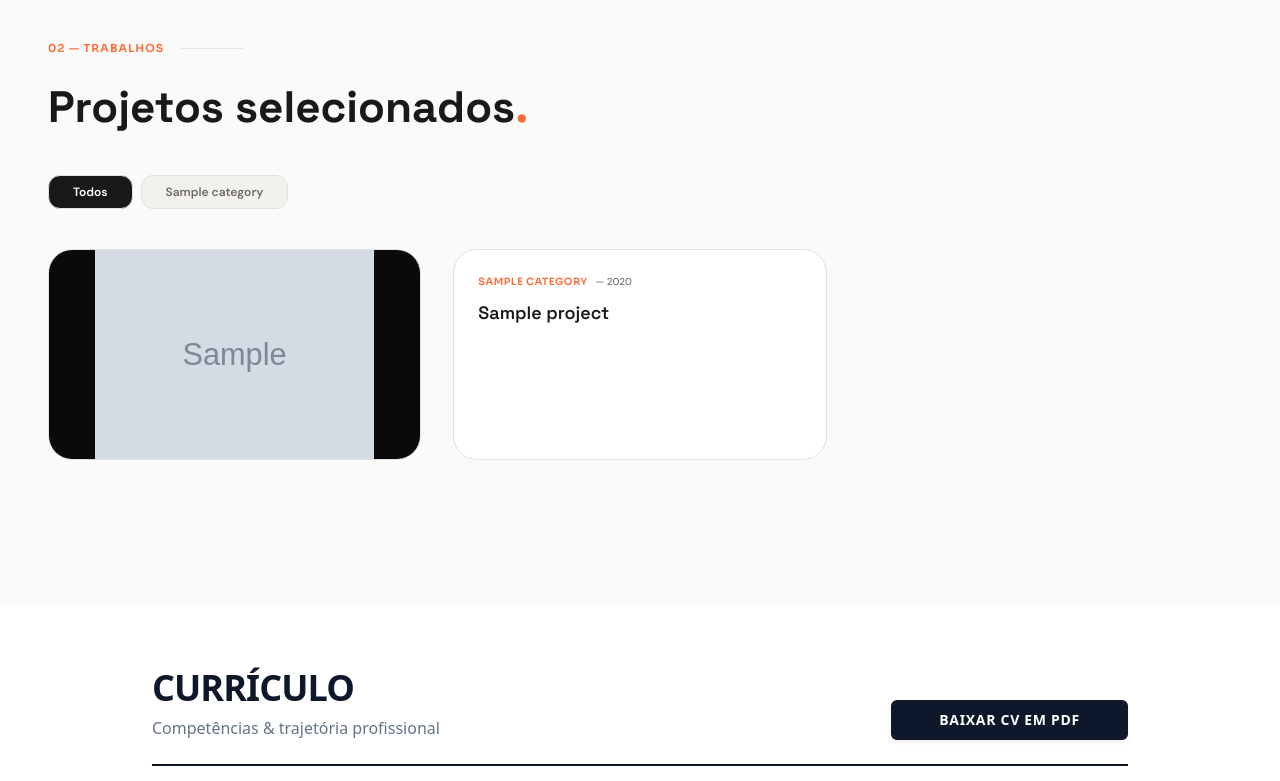
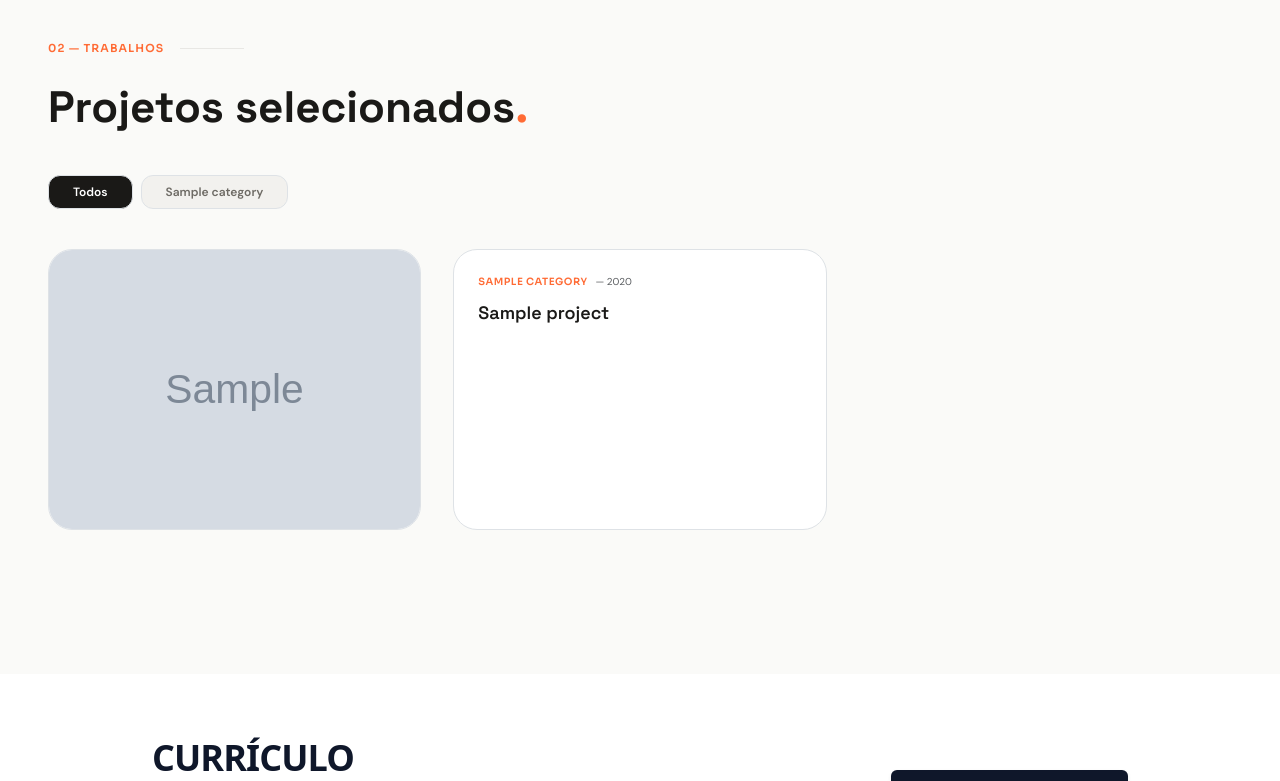
Before and after one commit to afonsopenga03/porfolio, a Django app: page / in a window 1280 px wide. Shown: the part 2139-2920 px from the top of the page. Run offline with Django 5.2, Linux system fonts and the light colour scheme; tables that the repository leaves empty hold one stand-in row (values such as "Sample post"); grey boxes marked "Sample" are stand-in pictures; some libraries are stand-ins or nearby versions.

Commit message:
Update trabalhos.html

```diff
--- a/portfolio/templates/trabalhos.html
+++ b/portfolio/templates/trabalhos.html
@@ -42,12 +42,12 @@
 
                 <a href="{% url 'project_detail' project.slug %}" class="group block card-hover bg-elevated rounded-3xl overflow-hidden border border-border h-full flex flex-col">
 
-                    <div class="relative w-full aspect-video overflow-hidden bg-[#0A0A0A]">
+                    <div class="relative w-full overflow-hidden bg-[#0A0A0A">
     {% with project.images.first as main_image %}
         {% if main_image %}
             <img src="{{ main_image.image.url }}"
                  alt="{{ project.title }}"
-                 class="absolute inset-0 w-full h-full object-contain transition-transform duration-700 group-hover:scale-105">
+                 class="w-full h-auto block transition-transform duration-700 group-hover:scale-105">
         {% else %}
             <div class="absolute inset-0 w-full h-full flex items-center justify-center bg-surface">
                 <span class="text-muted font-mono text-xs">Sem imagem disponível</span>
```
